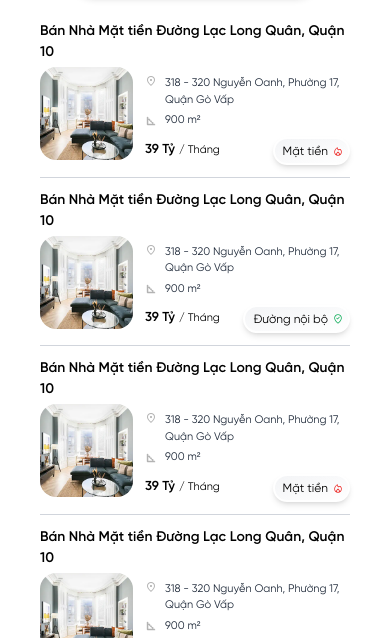
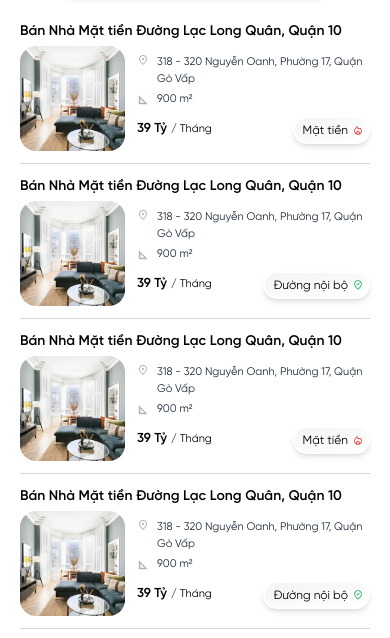
Before and after one commit to vomaingoc/MuaNhanh, a website: page products.html in a window 390 px wide. Shown: the part 140-778 px from the top of the page. Drawn offline with nearby package versions, Linux system fonts and the light colour scheme; files that its build step writes are made by us from their sources.

Commit message:
Update products.html

```diff
--- a/products.html
+++ b/products.html
@@ -202,7 +202,7 @@
         </div>
       </div>
     </header>
-    <main id="main" class="px-5 md:px-0">
+    <main id="main">
       <!-- breadcrumb -->
       <div class="container mx-auto md:pt-8 pt-4 px-5 md:px-0 hidden md:block">
         <ul class="breadcrumb flex flex-row items-center">
```
